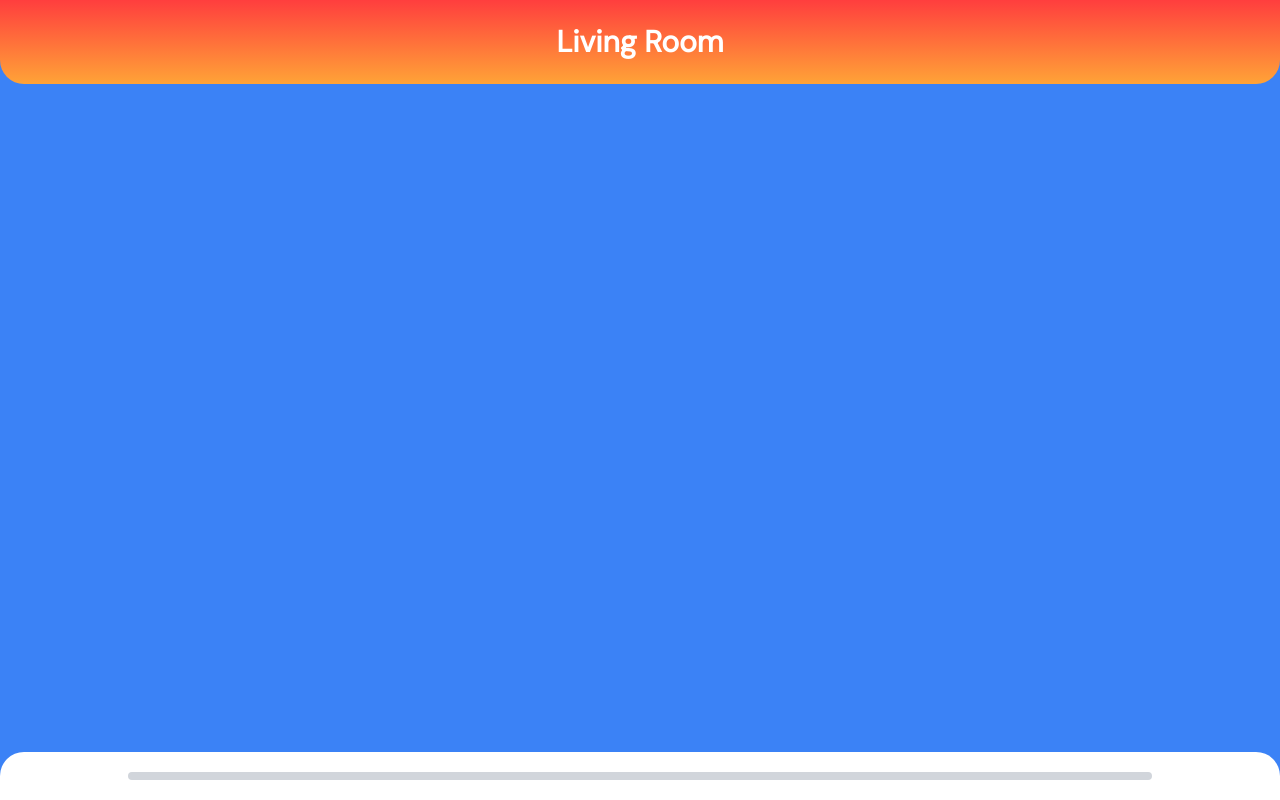
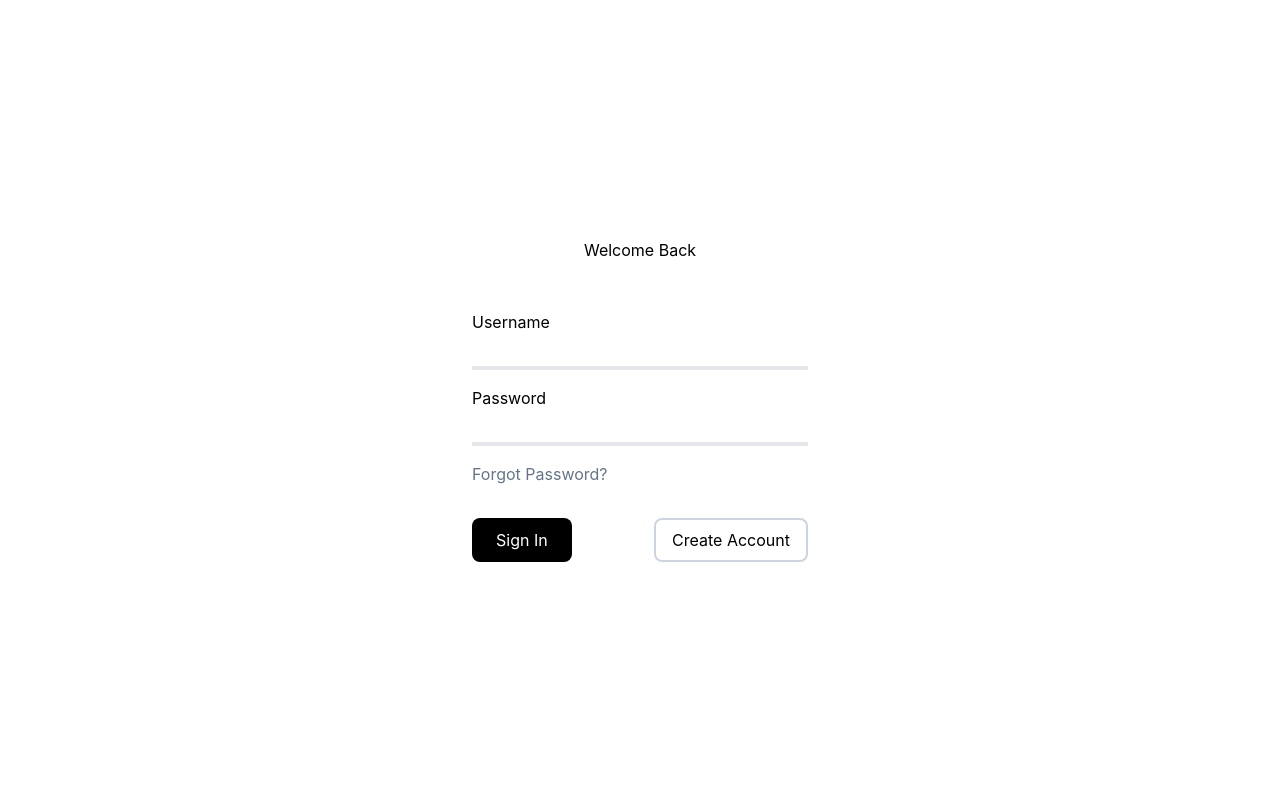
Before and after one commit to TheGraphVertices/Frontend, a React (Create React App) app: page / in a window 1280 px wide. Shown: the top 800 px of the page. Built offline with nearby package versions, Linux system fonts and the light colour scheme.

Commit message:
Added login, forgotpassword and create account pages

```diff
--- a/package.json
+++ b/package.json
@@ -8,6 +8,7 @@
     "@testing-library/user-event": "^13.5.0",
     "react": "^18.2.0",
     "react-dom": "^18.2.0",
+    "react-router-dom": "^6.8.1",
     "react-scripts": "5.0.1",
     "web-vitals": "^2.1.4"
   },
--- a/src/App.jsx
+++ b/src/App.jsx
@@ -1,15 +1,23 @@
 import './App.css';
-import RoomTab from './components/RoomTab';
-import Stats from './components/Stats'
-import Landing from './components/Landing';
+import { BrowserRouter, Routes, Route } from 'react-router-dom'
+import Layout from './pages/Layout.jsx';
+import UserHomePage from './pages/UserHomePage.jsx'
+import Login from './pages/Login';
+import CreateAccount from './pages/CreateAccount';
+import ForgotPassword from './pages/ForgotPassword';
 
 function App() {
   return (
-    <div className='font-body absolute h-full'>
-      <RoomTab />
-      <Landing />
-      <Stats />
-    </div>
+    <BrowserRouter>
+      <Routes>
+        <Route path="/" element={<Layout />}>
+          <Route index element={<Login />} />
+          <Route path="userhomepage" element={<UserHomePage />} />
+          <Route path="register" element={<CreateAccount />} />
+          <Route path='forgotpassword' element={<ForgotPassword />} />
+        </Route>
+      </Routes>
+    </BrowserRouter>
   );
 }
 
--- /dev/null
+++ b/src/pages/CreateAccount.jsx
@@ -0,0 +1,8 @@
+function CreateAccount(){
+  return(
+	<div>
+	  <h1>Create Account</h1>
+	</div>
+  )
+}
+export default CreateAccount
--- /dev/null
+++ b/src/pages/ForgotPassword.jsx
@@ -0,0 +1,8 @@
+function ForgotPassword(){
+  return(
+	<div>
+	  <h1>ForgotPassword</h1>
+	</div>
+  )
+}
+export default ForgotPassword
--- /dev/null
+++ b/src/pages/Layout.jsx
@@ -0,0 +1,10 @@
+import { Outlet } from 'react-router-dom'
+
+function Layout(){
+  return(
+	<div>
+	  <Outlet />
+	</div>
+  )
+}
+export default Layout
--- /dev/null
+++ b/src/pages/Login.jsx
@@ -0,0 +1,27 @@
+function Login(){
+  return(
+	<section className="flex items-center flex-col justify-center h-screen gap-8">
+      <h1>Welcome Back</h1>
+      <div className="max-w-[400px] w-full px-8">
+        <form className="my-4">
+          <label className="flex flex-col border-b-4 gap-2">
+            <p>Username</p>
+            <input type="text" className="outline-0"/>
+          </label>
+        </form>
+        <form className="my-4">
+          <label className="flex flex-col border-b-4 gap-2">
+            <p>Password</p>
+            <input type="password" className="outline-0"/>
+          </label>
+        </form>
+        <a href="/forgotpassword" className="text-slate-500">Forgot Password?</a>
+      </div>
+      <div className="flex flex-row justify-between max-w-[400px] px-8 w-full">
+        <button className="bg-black rounded-lg text-white px-6 py-2">Sign In</button>
+        <a href="/register" className="border-2 rounded-lg border-slate-300 px-4 py-2">Create Account</a>
+      </div>
+	</section>
+  )
+}
+export default Login
--- /dev/null
+++ b/src/pages/UserHomePage.jsx
@@ -0,0 +1,14 @@
+import RoomTab from '../components/RoomTab';
+import Stats from '../components/Stats'
+import Landing from '../components/Landing';
+
+function UserHomePage(){
+  return(
+    <div className='font-body absolute h-full'>
+      <RoomTab />
+      <Landing />
+      <Stats />
+    </div>
+  )
+}
+export default UserHomePage
```
Also changed, not shown: 1 other file (tests, documents, lock files or other folders).
